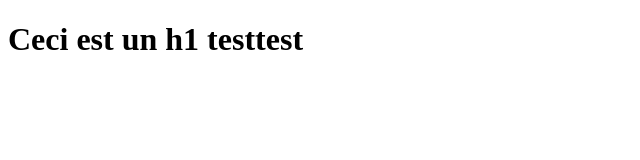
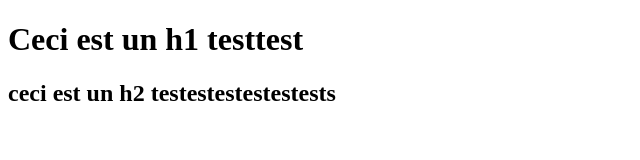
Before and after one commit to SuperPunchout/1w1-test2, a plain HTML site: page index.html in a window 1280 px wide. Shown: the whole page, without its empty margins (0-640 px from the left). Drawn offline with Linux system fonts and the light colour scheme.

Commit message:
mon deuxieme commit

```diff
--- a/index.html
+++ b/index.html
@@ -9,6 +9,8 @@
     <h1>
         Ceci est un h1 testtest
     </h1>
-
+    <h2>
+        ceci est un h2 testestestestestests
+    </h2>
 </body>
 </html>
```
